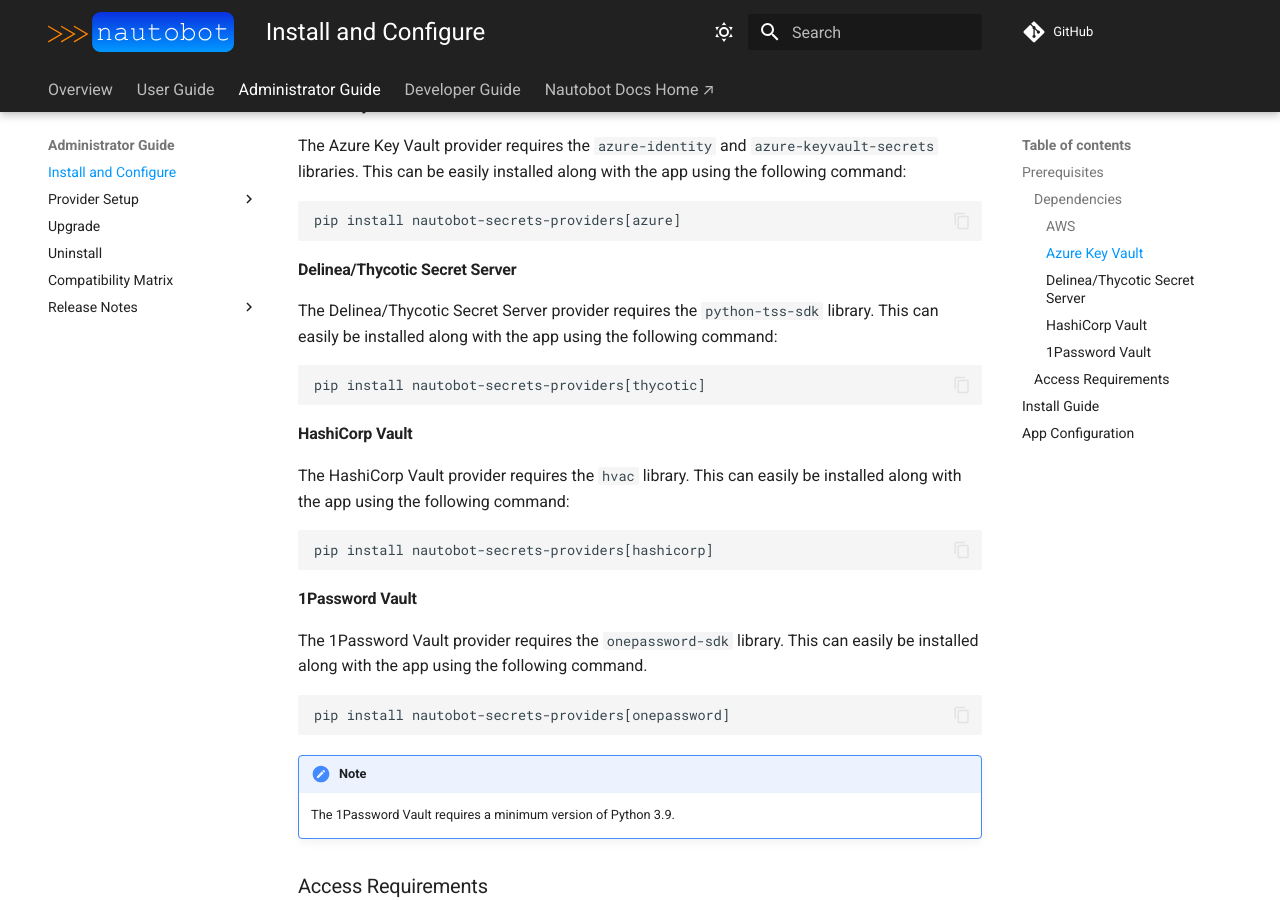
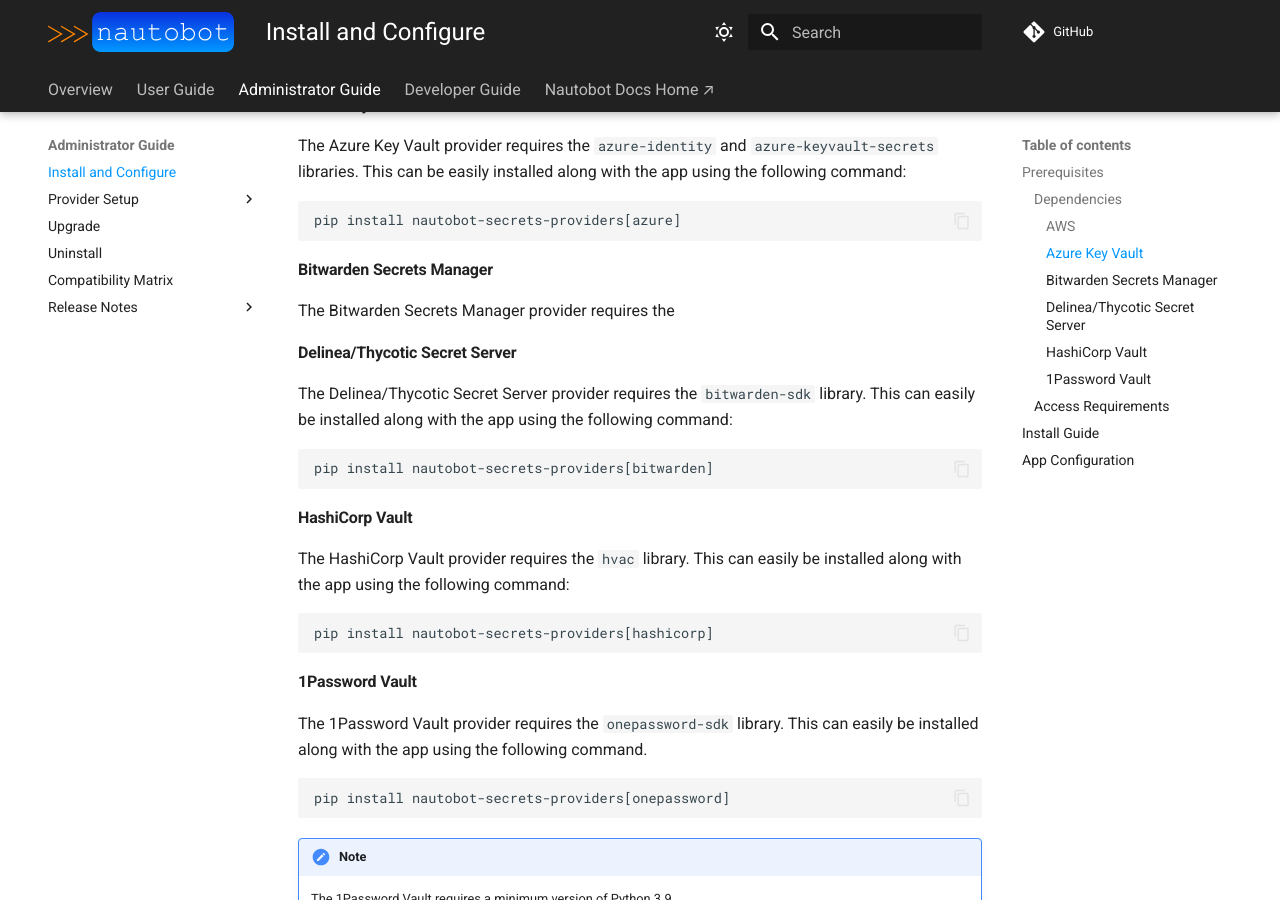
Before and after one commit to nautobot/nautobot-app-secrets-providers, an MkDocs documentation site: the page built from docs/admin/install.md, in a window 1280 px wide and 900 px high, scrolled down 998 px. Built offline with MkDocs 1.6.1 and Material for MkDocs 9.7.7, drawn with Linux system fonts in a browser that asks for light colours; comment, search, counter and statistics services are not loaded.

Commit message:
Bitwarden docs

````diff
--- a/docs/admin/install.md
+++ b/docs/admin/install.md
@@ -36,12 +36,16 @@
 pip install nautobot-secrets-providers[azure]
 ```
 
+#### Bitwarden Secrets Manager
+
+The Bitwarden Secrets Manager provider requires the
+
 #### Delinea/Thycotic Secret Server
 
-The Delinea/Thycotic Secret Server provider requires the `python-tss-sdk` library. This can easily be installed along with the app using the following command:
+The Delinea/Thycotic Secret Server provider requires the `bitwarden-sdk` library. This can easily be installed along with the app using the following command:
 
 ```no-highlight
-pip install nautobot-secrets-providers[thycotic]
+pip install nautobot-secrets-providers[bitwarden]
 ```
 
 #### HashiCorp Vault
````
Also changed, not shown: docs/admin/providers/bitwarden_setup.md (added, +50 -0 lines), docs/admin/providers/index.md (+1 -0 lines), docs/user/app_use_cases.md (+5 -0 lines), docs/images/dark/bitwarden-add.png (added), docs/images/light/bitwarden-add.png (added).
